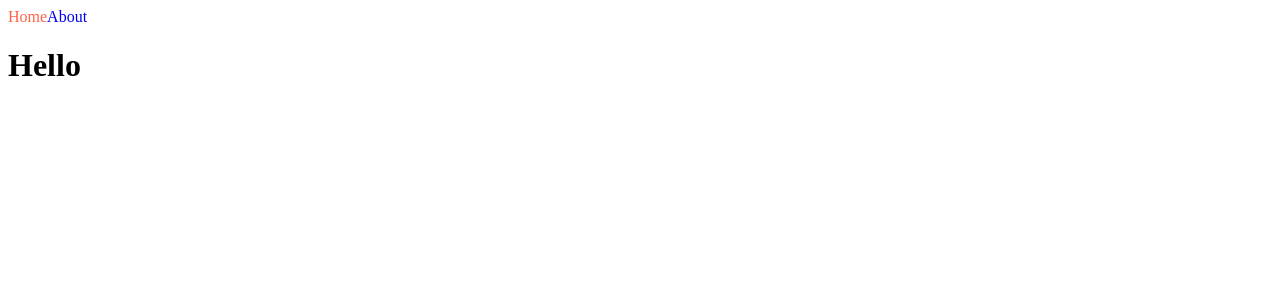
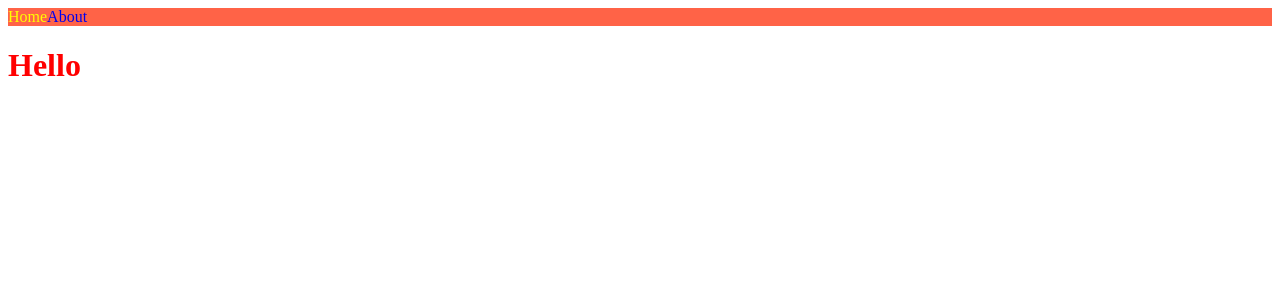
Before and after one commit to hanjy-slowturtle/nextjs-intro2, a Next.js app: page / in a window 1280 px wide. Shown: the top 300 px of the page. Built offline with nearby package versions, Linux system fonts and the light colour scheme.

Commit message:
~ #1.5 Styles JSX

```diff
--- a/pages/components/NavBar.js
+++ b/pages/components/NavBar.js
@@ -1,29 +1,29 @@
 import Link from "next/link";
 import { useRouter } from "next/router";
-import styles from "./NavBar.module.css";
 
 export default function NavBar() {
   const router = useRouter();
   return (
     <nav>
       <Link href="/">
-        <a
-          className={`${styles.link} ${
-            router.pathname === "/" ? styles.active : ""
-          }`}
-        >
-          Home
-        </a>
+        <a className={router.pathname === "/" ? "active" : ""}>Home</a>
       </Link>
       <Link href="about">
-        <a
-          className={`${styles.link} ${
-            router.pathname === "/about" ? styles.active : ""
-          }`}
-        >
-          About
-        </a>
+        <a className={router.pathname === "/about" ? "active" : ""}>About</a>
       </Link>
+      <style jsx>{`
+        nav {
+          background-color: tomato;
+        }
+
+        a {
+          text-decoration: none;
+        }
+
+        .active {
+          color: yellow;
+        }
+      `}</style>
     </nav>
   );
 }
--- a/pages/components/NavBar.module.css
+++ /dev/null
@@ -1,7 +0,0 @@
-.link {
-  text-decoration: none;
-}
-
-.active {
-  color: tomato;
-}
--- a/pages/index.js
+++ b/pages/index.js
@@ -4,7 +4,16 @@
   return (
     <div>
       <NavBar />
-      <h1>Hello</h1>
+      <h1 className="active">Hello</h1>
+      <style jsx>{`
+        a {
+          color: white;
+        }
+
+        .active {
+          color: red;
+        }
+      `}</style>
     </div>
   );
 }
```
